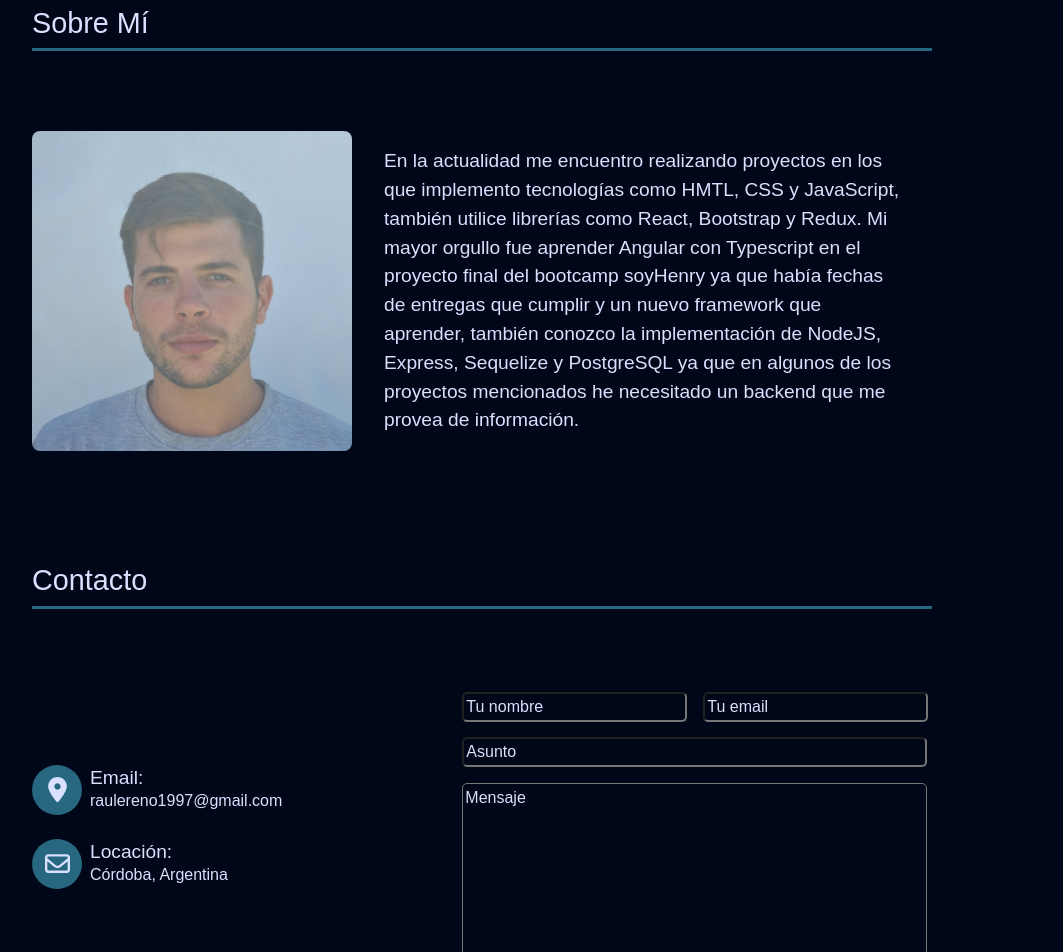
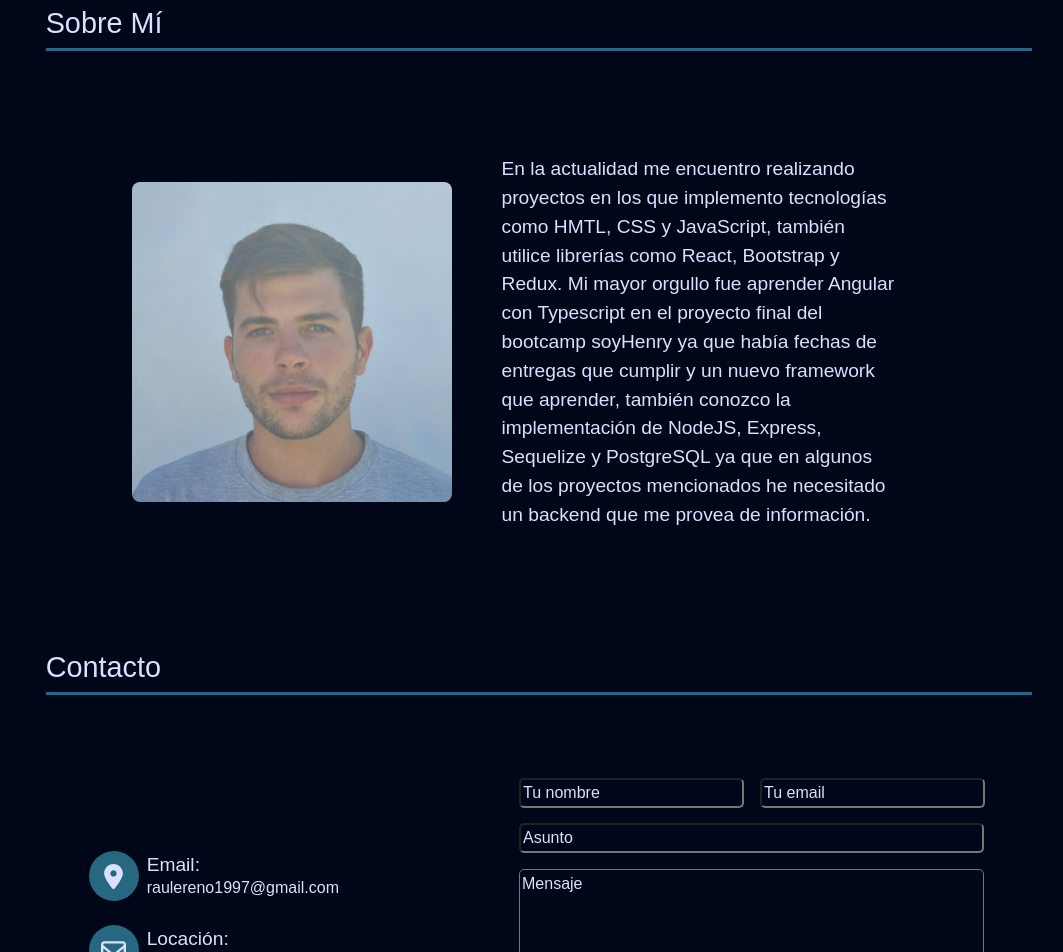
Before and after one commit to raulereno/portfolio2.0, a React (Create React App) app: page / in a window 1280 px wide. Shown: the part 2100-3052 px from the top of the page, without its empty margins (148-1211 px from the left). Built offline with nearby package versions, Linux system fonts and the light colour scheme.

Commit message:
arreglando issues en estilados

```diff
--- a/src/components/main/Main.jsx
+++ b/src/components/main/Main.jsx
@@ -42,7 +42,7 @@ const Main = () => {
       )}
       <ParticlesBackground />
       <Navbar showNav={showNav} setShowNav={setShowNav} />
-      <div>
+      <div id="container_components">
         <Landing />
         <Portfolio />
         <Resume />
--- a/src/components/main/Navbar/Navbar.jsx
+++ b/src/components/main/Navbar/Navbar.jsx
@@ -39,7 +39,7 @@ const Navbar = ({ showNav, setShowNav }) => {
           <li
             onClick={() => setShowNav()}
             className={`scrollto resumenNav ${
-              scrollY > 1000 && scrollY < 1800 ? "active" : ""
+              scrollY > 1000 && scrollY < 1600 ? "active" : ""
             }`}
           >
             <a href="#container_resume">
@@ -52,7 +52,7 @@ const Navbar = ({ showNav, setShowNav }) => {
           <li
             onClick={() => setShowNav()}
             className={`scrollto ${
-              scrollY > 1800 && scrollY < 2500 ? "active" : ""
+              scrollY > 1600 && scrollY < 2200 ? "active" : ""
             }`}
           >
             <a href="#container_about">
@@ -63,7 +63,7 @@ const Navbar = ({ showNav, setShowNav }) => {
             </a>
           </li>
           <li
-            className={`scrollto ${scrollY > 2500 ? "active" : ""}`}
+            className={`scrollto ${scrollY > 2200 ? "active" : ""}`}
             onClick={() => setShowNav()}
           >
             <a href="#container_contact">
--- a/src/styles/_about.scss
+++ b/src/styles/_about.scss
@@ -1,23 +1,25 @@
 #container_about {
   padding: 0 100px;
   margin-top: 6rem;
+  display: flex;
+  flex-direction: column;
   h2 {
     margin-bottom: 1rem;
     border-bottom: 3px solid #276880;
     padding-bottom: 0.5rem;
-    width: 90%;
     font-size: 1.8rem;
     color: $font-ligth;
   }
 
   .info_about {
+    align-self: center;
     display: flex;
     margin-top: 80px;
+    justify-content: center;
     img {
       width: 20rem;
       height: 20rem;
       align-self: center;
-      margin-right: 2rem;
       border-radius: 8px;
       z-index: 40;
     }
@@ -39,11 +41,12 @@
     }
     div {
       align-self: center;
+      width: 50%;
       display: flex;
-      flex-direction: column;
+      justify-content: center;
       p {
+        color: $font-ligth;
         width: 80%;
-        color: $font-ligth;
       }
     }
   }
@@ -66,12 +69,14 @@
 
     .info_about {
       flex-direction: column;
+      margin-top: 20px;
       img {
         margin: 0;
         width: 320px;
         height: 300px;
       }
       div {
+        width: 100%;
         p {
           width: 100%;
           text-align: center;
--- a/src/styles/_contact.scss
+++ b/src/styles/_contact.scss
@@ -2,15 +2,17 @@
   margin-top: 7rem;
   padding: 0 100px;
   margin-bottom: 5rem;
+  display: flex;
+  flex-direction: column;
   h2 {
     color: $font-ligth;
     border-bottom: 3px solid #276880;
     padding-bottom: 0.5rem;
-    width: 90%;
     font-size: 1.8rem;
     color: $font-ligth;
   }
   .contact {
+    align-self: center;
     display: flex;
     color: $font-ligth;
     align-items: center;
@@ -188,7 +190,7 @@
   #container_contact {
     background-color: $base-color;
     margin-top: 0;
-    padding: 35px 0;
+    padding: 25px 0;
     margin-bottom: 5px;
     h2 {
       width: auto;
--- a/src/styles/_footer.scss
+++ b/src/styles/_footer.scss
@@ -99,8 +99,8 @@
     }
     .arrowUp {
       opacity: 0.6;
-      transform: scale(0.8);
-      margin: 0;
+      transform: scale(0.7);
+      margin: 0 3px 3px 0;
     }
   }
 }
--- a/src/styles/_portfolio.scss
+++ b/src/styles/_portfolio.scss
@@ -8,7 +8,6 @@
     color: $font-ligth;
     border-bottom: 3px solid #276880;
     padding-bottom: 0.5rem;
-    width: 90%;
     font-size: 1.8rem;
     color: $font-ligth;
   }
--- a/src/styles/_resume.scss
+++ b/src/styles/_resume.scss
@@ -5,7 +5,6 @@
 
   h2 {
     font-size: 1.8rem;
-    width: 90%;
     margin-bottom: 0.5rem;
     padding: 0.5rem 0;
     padding-top: 1rem;
--- a/src/styles/styles.scss
+++ b/src/styles/styles.scss
@@ -25,6 +25,9 @@ h6 {
 .container_main {
   display: flex;
   background-color: $base-color;
+  #container_components {
+    width: 95%;
+  }
 }
 
 .responsive_nav {
@@ -47,4 +50,9 @@ h6 {
   .responsive_nav {
     display: flex;
   }
+  .container_main {
+    #container_components {
+      width: 100%;
+    }
+  }
 }
```
